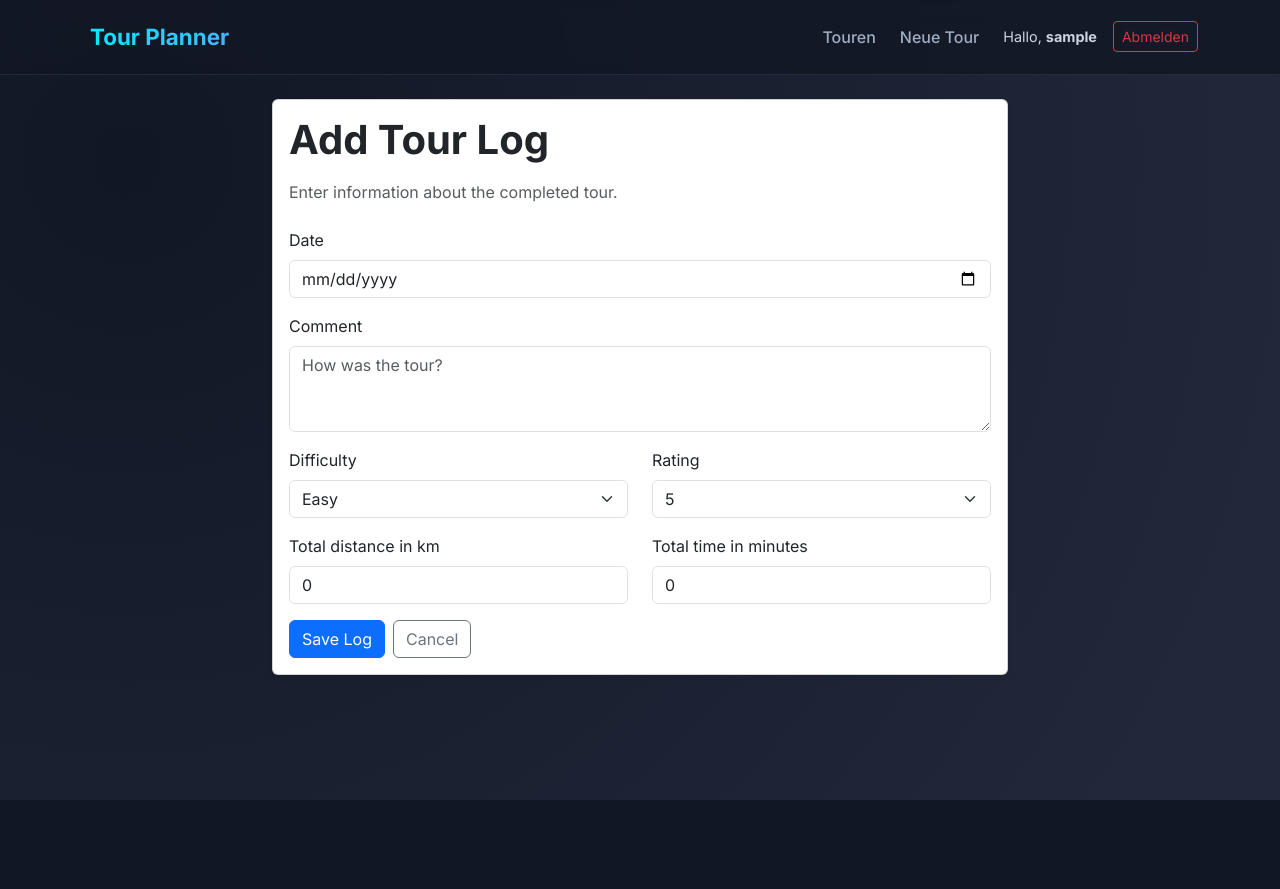
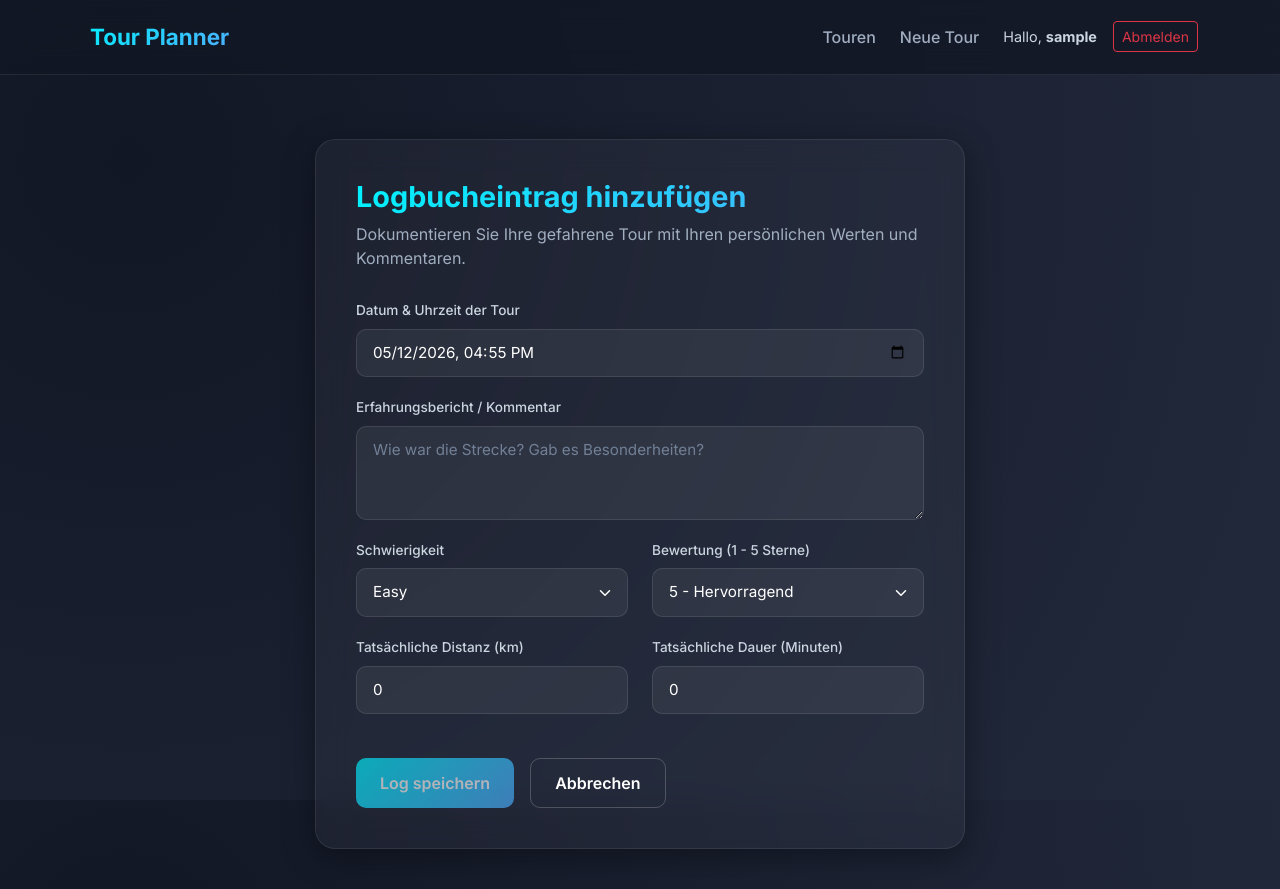
Before and after one commit to monael6/tour-planner-team06, an Angular app: page /tours/0/logs/new in a window 1280 px wide. Before the commit the page ends 800 px from the top, so only its background shows below. Built offline with nearby package versions, Linux system fonts and the light colour scheme; sample sign-in values are in the browser's storage.

Commit message:
feat: add tour log management forms

```diff
--- a/src/app/pages/tour-log-form/tour-log-form.component.css
+++ b/src/app/pages/tour-log-form/tour-log-form.component.css
@@ -0,0 +1 @@
+@import '../tour-form/tour-form.component.css';
--- a/src/app/pages/tour-log-form/tour-log-form.component.html
+++ b/src/app/pages/tour-log-form/tour-log-form.component.html
@@ -1,101 +1,114 @@
-<div class="row justify-content-center">
-    <div class="col-md-8">
-      <div class="card shadow-sm">
-        <div class="card-body">
-          <h1 class="fw-bold mb-3">Add Tour Log</h1>
-          <p class="text-muted mb-4">
-            Enter information about the completed tour.
+<div class="form-container">
+  <div class="form-card">
+    <div class="form-header">
+      <h2>Logbucheintrag hinzufügen</h2>
+      <p class="text-secondary">
+        Dokumentieren Sie Ihre gefahrene Tour mit Ihren persönlichen Werten und Kommentaren.
       </p>
-
-          <form (ngSubmit)="saveLog()">
-            <div class="mb-3">
-              <label class="form-label">Date</label>
-              <input
-                type="date"
-                class="form-control"
-                name="date"
-                [(ngModel)]="log.date"
-                required
-              >
     </div>
 
-            <div class="mb-3">
-              <label class="form-label">Comment</label>
+    <div *ngIf="loading" class="loading-overlay">
+      <div class="spinner"></div>
+      <p>Speichert Logeintrag...</p>
+    </div>
+
+    <form (ngSubmit)="saveLog()" #logForm="ngForm" *ngIf="!loading">
+      <div class="form-group">
+        <label for="dateTime">Datum & Uhrzeit der Tour</label>
+        <input
+          type="datetime-local"
+          id="dateTime"
+          name="dateTime"
+          [(ngModel)]="log.dateTime"
+          required
+          class="form-control"
+        />
+      </div>
+
+      <div class="form-group">
+        <label for="comment">Erfahrungsbericht / Kommentar</label>
         <textarea
+          id="comment"
+          name="comment"
+          [(ngModel)]="log.comment"
+          required
           class="form-control"
           rows="3"
-                name="comment"
-                [(ngModel)]="log.comment"
-                placeholder="How was the tour?"
-                required
+          placeholder="Wie war die Strecke? Gab es Besonderheiten?"
         ></textarea>
       </div>
 
       <div class="row">
-              <div class="col-md-6 mb-3">
-                <label class="form-label">Difficulty</label>
+        <div class="col-md-6 form-group">
+          <label for="difficulty">Schwierigkeit</label>
           <select
-                  class="form-select"
+            id="difficulty"
             name="difficulty"
             [(ngModel)]="log.difficulty"
+            required
+            class="form-control form-select"
           >
-                  <option>Easy</option>
-                  <option>Medium</option>
-                  <option>Hard</option>
+            <option *ngFor="let diff of difficulties" [value]="diff">{{ diff }}</option>
           </select>
         </div>
 
-              <div class="col-md-6 mb-3">
-                <label class="form-label">Rating</label>
+        <div class="col-md-6 form-group">
+          <label for="rating">Bewertung (1 - 5 Sterne)</label>
           <select
-                  class="form-select"
+            id="rating"
             name="rating"
             [(ngModel)]="log.rating"
+            required
+            class="form-control form-select"
           >
-                  <option [ngValue]="1">1</option>
-                  <option [ngValue]="2">2</option>
-                  <option [ngValue]="3">3</option>
-                  <option [ngValue]="4">4</option>
-                  <option [ngValue]="5">5</option>
+            <option [ngValue]="1">1 - Sehr schlecht</option>
+            <option [ngValue]="2">2 - Schlecht</option>
+            <option [ngValue]="3">3 - Durchschnittlich</option>
+            <option [ngValue]="4">4 - Gut</option>
+            <option [ngValue]="5">5 - Hervorragend</option>
           </select>
         </div>
       </div>
 
       <div class="row">
-              <div class="col-md-6 mb-3">
-                <label class="form-label">Total distance in km</label>
+        <div class="col-md-6 form-group">
+          <label for="totalDistance">Tatsächliche Distanz (km)</label>
           <input
             type="number"
-                  class="form-control"
+            id="totalDistance"
             name="totalDistance"
             [(ngModel)]="log.totalDistance"
             required
-                >
+            min="0.1"
+            step="0.1"
+            class="form-control"
+            placeholder="z.B. 12.5"
+          />
         </div>
 
-              <div class="col-md-6 mb-3">
-                <label class="form-label">Total time in minutes</label>
+        <div class="col-md-6 form-group">
+          <label for="totalTime">Tatsächliche Dauer (Minuten)</label>
           <input
             type="number"
-                  class="form-control"
+            id="totalTime"
             name="totalTime"
             [(ngModel)]="log.totalTime"
             required
-                >
+            min="1"
+            class="form-control"
+            placeholder="z.B. 45"
+          />
         </div>
       </div>
 
-            <div class="d-flex gap-2">
-              <button type="submit" class="btn btn-primary">
-                Save Log
+      <div class="form-actions mt-4 gap-3">
+        <button type="submit" [disabled]="!logForm.valid" class="btn btn-primary">
+          Log speichern
         </button>
-
-              <a [routerLink]="['/tours', tourId]" class="btn btn-outline-secondary">
-                Cancel
+        <a [routerLink]="['/tours', tourId]" class="btn btn-outline-light">
+          Abbrechen
         </a>
       </div>
     </form>
   </div>
 </div>
-    </div>
-  </div>
--- a/src/app/pages/tour-log-form/tour-log-form.component.ts
+++ b/src/app/pages/tour-log-form/tour-log-form.component.ts
@@ -1,21 +1,23 @@
-import { Component } from '@angular/core';
+import { Component, OnInit } from '@angular/core';
 import { ActivatedRoute, Router, RouterLink } from '@angular/router';
 import { FormsModule } from '@angular/forms';
 import { TourLog, TourService } from '../../services/tour.service';
+import { CommonModule } from '@angular/common';
 
 @Component({
   selector: 'app-tour-log-form',
-  imports: [FormsModule, RouterLink],
+  standalone: true,
+  imports: [FormsModule, RouterLink, CommonModule],
   templateUrl: './tour-log-form.component.html',
   styleUrl: './tour-log-form.component.css'
 })
-export class TourLogFormComponent {
+export class TourLogFormComponent implements OnInit {
   tourId = 0;
+  loading = false;
 
   log: TourLog = {
-    id: 0,
     tourId: 0,
-    date: '',
+    dateTime: '',
     comment: '',
     difficulty: 'Easy',
     totalDistance: 0,
@@ -23,18 +25,38 @@ export class TourLogFormComponent {
     rating: 5
   };
 
+  difficulties = ['Easy', 'Medium', 'Hard'];
+
   constructor(
     private route: ActivatedRoute,
     private router: Router,
     private tourService: TourService
-  ) {
+  ) {}
+
+  ngOnInit(): void {
     this.tourId = Number(this.route.snapshot.paramMap.get('id'));
     this.log.tourId = this.tourId;
+
+    // Set default dateTime to local time in format yyyy-MM-ddThh:mm
+    const now = new Date();
+    const tzOffset = now.getTimezoneOffset() * 60000;
+    const localISOTime = (new Date(Date.now() - tzOffset)).toISOString().slice(0, 16);
+    this.log.dateTime = localISOTime;
   }
 
   saveLog(): void {
-    this.tourService.addLog(this.log);
-    alert('Tour log saved successfully!');
-    this.router.navigate(['/tours', this.tourId]);
+    this.loading = true;
+    this.tourService.addLog(this.tourId, this.log).subscribe({
+      next: () => {
+        this.loading = false;
+        alert('Log-Eintrag erfolgreich gespeichert!');
+        this.router.navigate(['/tours', this.tourId]);
+      },
+      error: (error) => {
+        console.error('Error saving log:', error);
+        this.loading = false;
+        alert('Fehler beim Speichern des Logs: ' + (error.error?.message || error.message));
+      }
+    });
   }
 }
```
Lines whose indentation alone changed are shown as unchanged.
